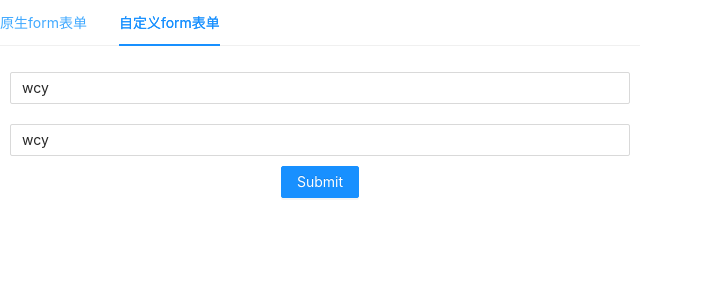
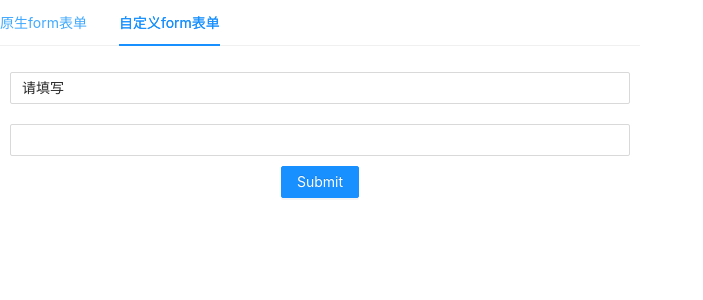
Before and after one commit to wcyswa/ReactStudy, a React (Create React App) app in the folder form-demo/: page / in a window 1280 px wide. Shown: the top 300 px of the page, without its empty margins (0-703 px from the left). Built offline with nearby package versions, Linux system fonts and the light colour scheme.

Commit message:
'form表单组件化'

```diff
--- /dev/null
+++ b/form-demo/src/components/context/fieldContext.js
@@ -0,0 +1,13 @@
+/**
+ * create by wangchunyan1 on 2021/12/20
+ * 1.创建context对象
+ * 2.通过Provider传递值
+ * 3.消费跨层级传递的数据
+ *  3.1 contextType 适用于类组件，并且只能订阅单一数据源
+ *  3.2 useContext 适用于函数组件
+ *  3.3 Consumer 可以用于函数组件跟类组件
+ */
+import React from "react";
+const FieldContext = React.createContext();
+
+export default FieldContext;
--- a/form-demo/src/components/wcy-rc-field-form/field.js
+++ b/form-demo/src/components/wcy-rc-field-form/field.js
@@ -3,25 +3,44 @@
  * 此处使用类组件主要是因为需要使用类组件的forceUpdate特性
  */
 import  React from 'react';
+import FieldContext from "../context/fieldContext";
 
 export default class Field extends React.Component{
 
+    static contextType = FieldContext;
+    unRegisterFieldEntries = null;
+
+    componentDidMount() {
+        const {registerFieldEntries} = this.context;
+        this.unRegisterFieldEntries = registerFieldEntries(this)
+    }
+
+    componentWillUnmount() {
+        this.unRegisterFieldEntries();
+    }
+
+    // 该方法在userForm中更新完了以后被本实例的this，因此在组件挂载完以后，需要在FieldContext中有个结构去保存对象的实例
+    onStoreChange = () =>{
+        this.forceUpdate();
+    }
 
     getControlled = () =>{
+        const {getFieldValue, setFieldValue} = this.context;
+        const {name} = this.props;
         return {
-            value:'wcy',
+            value: getFieldValue(name),
             onChange: (e)=>{
                 const newVal = e.target.value;
-                console.log(newVal, 'newVal')
+                setFieldValue({[name]: newVal});
             }
         }
     }
 
     render(){
+        console.log('remder')
         const {children} = this.props;
         // 将组件变为受控组件
         const returnChildNode = React.cloneElement(children, this.getControlled())
-        console.log(returnChildNode, '节点')
         return returnChildNode;
     }
 
--- a/form-demo/src/components/wcy-rc-field-form/form.js
+++ b/form-demo/src/components/wcy-rc-field-form/form.js
@@ -1,11 +1,32 @@
 /**
  * create by wangchunyan1 on 2021/12/16
  */
-const Form = ({children}) =>{
+import useForm from "./useForm";
+import FieldContext from "../context/fieldContext";
+
+
+const Form = ({form, onFinish, onFinishFailed, children}) =>{
+    /*
+    * form的值，通过组件props传递，供子组件使用，但是有时候却不是严格的父子级关系，所以需要context传递
+    * */
+
+    /*
+    * context三步走
+    * */
+
+
+    const [formInstance] = useForm(form);
     return (
-        <div>
-            {children}
-        </div>
+        <form onSubmit={(e)=>{
+            e.preventDefault(); // 原生的form 表单在点击提交的时候会有个跳转
+        }}>
+            <FieldContext.Provider value={formInstance}>
+                <div>
+                    {children}
+                </div>
+            </FieldContext.Provider>
+        </form>
+
     )
 }
 
--- a/form-demo/src/components/wcy-rc-field-form/useForm.js
+++ b/form-demo/src/components/wcy-rc-field-form/useForm.js
@@ -1,31 +1,108 @@
 /**
  * create by wangchunyan1 on 2021/12/16
  */
-
+import { useRef } from 'react'
 class FormStore{
     constructor() {
         this.store = {}
+        this.fieldEntries = [];
+        this.callbacks = {}
+    }
+
+    registerCallbacks = (callbacks) =>{
+        this.callbacks = {
+            ...this.callbacks,
+            ...callbacks
+        }
+    }
+
+    // 订阅与取消订阅 监听与取消监听都是成对出现的
+    registerFieldEntries = (field) =>{
+        this.fieldEntries.push(field);
+        return ()=>{
+            this.fieldEntries  = this.fieldEntries.filter(_fn=>{
+                return _fn !== field
+            })
+        }
     }
 
     // get
-    getFieldsValue(){
+    getFieldsValue = () =>{
         return {...this.store}
     }
 
-    getFieldValue(name){
+    getFieldValue = (name) =>{
+        // console.log(this.store, '获取')
         return this.store[name]
     }
     // set
-    setFieldValue(newStore){
+    setFieldValue = (newStore) => {
         this.store = {
             ...this.store,
             ...newStore
         }
+        console.log(this.store, '设置')
+        // 订阅组件更新
+        // 数据更新的时候去更新组件
+
+        // version1 : 存在问题，没有订阅指定组件的更新
+        // this.fieldEntries.forEach(entry=>entry.onStoreChange())
+
+        // version2 订阅指定组件的更新： 存在问题组件卸载的时候需要取消订阅
+        this.fieldEntries.forEach(entry=>{
+            Object.keys(newStore).forEach(key=>{
+                if(key === entry.props.name){
+                    entry.onStoreChange();
+                }
+            })
+        })
+
+        // version3 解决v2中组件卸载需要取消订阅
+
+
     }
 
+    validate = () =>{
+        const errs = [];
+        return errs;
+    }
+
+    onSubmit =()=>{
+        const errs = this.validate();
+        if(errs.length<=0){ // 校验通过
+            // onFinish
+        }else{
+            // onFinishFailed
+        }
+    }
+
+    getForm = () =>{
+        return {
+            registerFieldEntries: this.registerFieldEntries,
+            getFieldsValue: this.getFieldsValue,
+            getFieldValue: this.getFieldValue,
+            setFieldValue: this.setFieldValue,
+        }
+    }
 }
 
-export default function useForm(){
-    const formStore = new FormStore();
-    return [];
+export default function useForm(form){
+    // formStore 用来存储，因此需要将store本身先存储起来，否则每次都是创建,即将store存储到dom中
+    const storeRef = useRef();
+    /*
+    如果dom没有值，则创建store
+    * */
+    if(!storeRef.current){
+        /*
+        *在Form组件调用的时候，可能忘了严格的去初始化formStore，因此可以用传参的方式解决formStore被重复定义的问题
+        * */
+        if(form){
+            storeRef.current = form;
+        }else{
+            const formStore = new FormStore();
+            storeRef.current = formStore.getForm();
+        }
+    }
+
+    return [storeRef.current]; // 已经将store存在了ref上
 }
--- a/form-demo/src/pages/wcyAntdForm/wcyAntdForm.js
+++ b/form-demo/src/pages/wcyAntdForm/wcyAntdForm.js
@@ -2,6 +2,8 @@
  * create by wangchunyan1 on 2021/12/16
  * antd4的表单是基于rc-field-form实现的
  */
+
+import {useEffect} from 'react'
 
 // 使用antd组件库系列
 // import FormItem from "./formItem";
@@ -14,6 +16,10 @@ import Form,{Field} from '../../components/wcy-rc-field-form';
 import {Button} from "antd";
 const WcyAntdForm = () =>{
     const [form] = Form.useForm();
+
+    useEffect(()=>{
+        form.setFieldValue({'username':'请填写'})
+    })
 
     const onFinish = (values) => {
         console.log('Success:', values);
```
